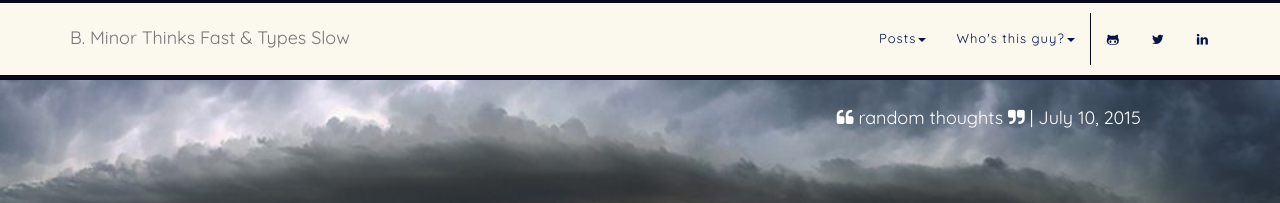
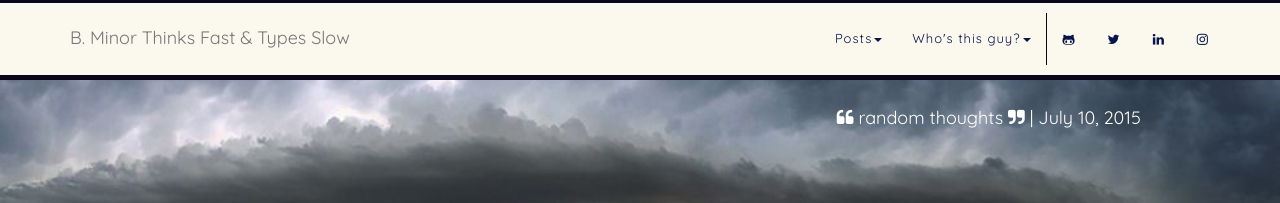
Before and after one commit to bminortx/bminortx.github.io, a Jekyll site: the page built from index.html, in a window 1280 px wide. Shown: the top 203 px of the page. Built offline with Jekyll 4.4.1, drawn with Linux system fonts in a browser that asks for light colours; nearby versions of some CDN libraries; the list of posts is cut into pages by our own code; comment, search, counter and statistics services are not loaded.

Commit message:
Add instagram button

```diff
--- a/_includes/bootstrap_header.html
+++ b/_includes/bootstrap_header.html
@@ -70,6 +70,12 @@
               <i class="fa fa-linkedin"></i>
             </a>
           </li>
+          <li>
+            <a class="btn btn-social-icon btn-instagram"
+               href="https://www.instagram.com/bminortx/">
+              <i class="fa fa-instagram"></i>
+            </a>
+          </li>
         </ul>
       </div>
     </div>
```
